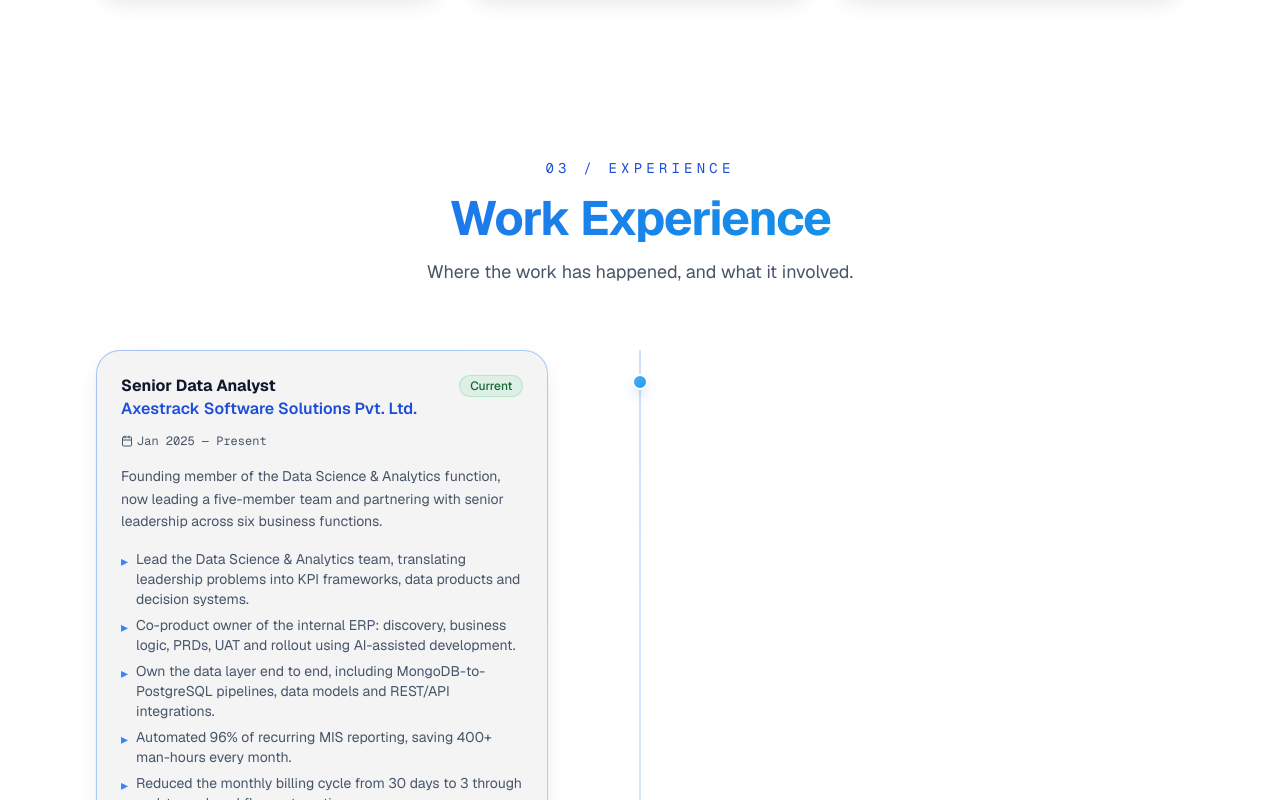
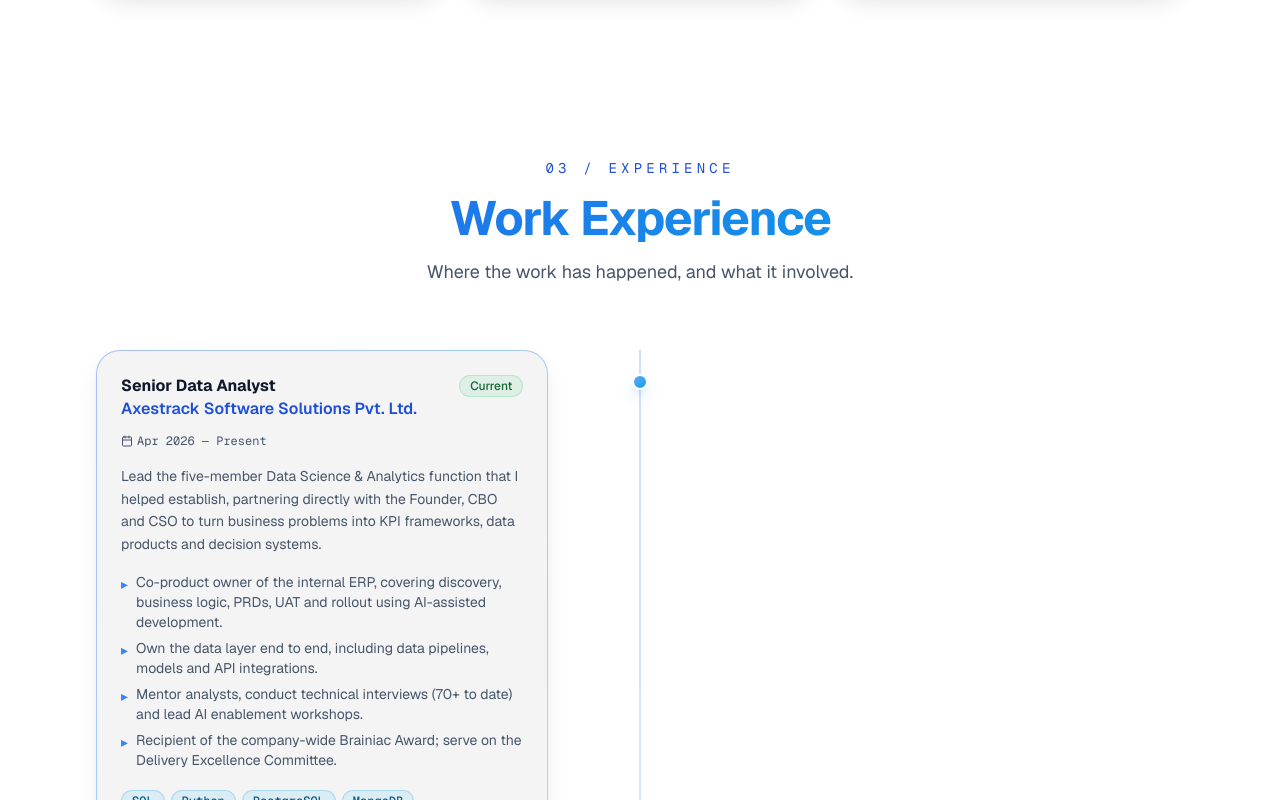
Before and after one commit to Vansh1502/vanshajgaur_portfolio, a Next.js app: page / in a window 1280 px wide. Shown: the part 2775-3575 px from the top of the page. Built offline with nearby package versions, Linux system fonts and the light colour scheme; no server answers.

Commit message:
Separate Axestrack promotion history and add resume-backed achievements

```diff
--- a/content/experience.ts
+++ b/content/experience.ts
@@ -1,38 +1,55 @@
 import type { Experience } from '@/types'
 export const EXPERIENCES: Experience[] = [
   {
-    _id: '1', company: 'Axestrack Software Solutions Pvt. Ltd.', role: 'Senior Data Analyst',
-    description: 'Founding member of the Data Science & Analytics function, now leading a five-member team and partnering with senior leadership across six business functions.',
+    _id: '1',
+    company: 'Axestrack Software Solutions Pvt. Ltd.',
+    role: 'Senior Data Analyst',
+    description: 'Lead the five-member Data Science & Analytics function that I helped establish, partnering directly with the Founder, CBO and CSO to turn business problems into KPI frameworks, data products and decision systems.',
     responsibilities: [
-      'Lead the Data Science & Analytics team, translating leadership problems into KPI frameworks, data products and decision systems.',
-      'Co-product owner of the internal ERP: discovery, business logic, PRDs, UAT and rollout using AI-assisted development.',
-      'Own the data layer end to end, including MongoDB-to-PostgreSQL pipelines, data models and REST/API integrations.',
+      'Co-product owner of the internal ERP, covering discovery, business logic, PRDs, UAT and rollout using AI-assisted development.',
+      'Own the data layer end to end, including data pipelines, models and API integrations.',
+      'Mentor analysts, conduct technical interviews (70+ to date) and lead AI enablement workshops.',
+      'Recipient of the company-wide Brainiac Award; serve on the Delivery Excellence Committee.',
+    ],
+    technologies: ['SQL', 'Python', 'PostgreSQL', 'MongoDB', 'Apache Superset', 'Power BI', 'REST APIs', 'ETL', 'AI-Assisted Development'],
+    startDate: '2026-04', current: true, order: 1,
+  },
+  {
+    _id: '2',
+    company: 'Axestrack Software Solutions Pvt. Ltd.',
+    role: 'Data Analyst — Founder’s Office',
+    description: 'Worked with the Founder, CBO and CSO and helped establish the company’s Data Science & Analytics function, translating business needs into data products and automation.',
+    responsibilities: [
       'Automated 96% of recurring MIS reporting, saving 400+ man-hours every month.',
       'Reduced the monthly billing cycle from 30 days to 3 through end-to-end workflow automation.',
       'Integrated 40–50 data sources and 200K+ row datasets into near real-time pipelines with sub-minute freshness.',
-      'Improved delivery efficiency by 12% and reduced manual data handling by 50%; conducted 70+ technical interviews.',
+      'Improved delivery efficiency by 12% and reduced manual data handling by 50%.',
     ],
-    technologies: ['SQL', 'Python', 'PostgreSQL', 'MongoDB', 'Apache Superset', 'Power BI', 'REST APIs', 'ETL', 'AI-Assisted Development'],
-    startDate: '2025-01', current: true, order: 1,
+    technologies: ['SQL', 'Python', 'PostgreSQL', 'MongoDB', 'Power BI', 'Apache Superset', 'Google Apps Script', 'VBA', 'ETL'],
+    startDate: '2025-01', endDate: '2026-03', current: false, order: 2,
   },
   {
-    _id: '2', company: 'S&P Global (via Quess Corp Limited)', role: 'Data Analyst — Russell 3000 10-Year Point-in-Time Project',
+    _id: '3',
+    company: 'S&P Global (via Quess Corp Limited)',
+    role: 'Data Analyst — Russell 3000 10-Year Point-in-Time Project',
     description: 'Deployed onsite with S&P Global’s Hierarchy Management team in Ahmedabad, supporting financial data quality and analytics.',
     responsibilities: [
       'Validated 100,000+ financial data points using SQL, Python and Excel for 10-year point-in-time analysis on Capital IQ, improving data accuracy by 30%.',
       'Supported Razor, an AI-driven analytics model, through statistical validation, anomaly detection and error analysis across financial datasets.',
     ],
     technologies: ['SQL', 'Python', 'Excel', 'Capital IQ', 'Statistical Validation', 'Anomaly Detection'],
-    startDate: '2024-09', endDate: '2024-12', current: false, order: 2,
+    startDate: '2024-09', endDate: '2024-12', current: false, order: 3,
   },
   {
-    _id: '3', company: 'Sardar Vallabhbhai National Institute of Technology (SVNIT), Surat', role: 'Research Intern — Suspicious Communication Detection',
+    _id: '4',
+    company: 'Sardar Vallabhbhai National Institute of Technology (SVNIT), Surat',
+    role: 'Research Intern — Suspicious Communication Detection',
     description: 'Analyzed packet capture files and messaging-app network traffic to identify app usage patterns and suspicious communication signals.',
     responsibilities: [
       'Analyzed PCAP files using PCAPdroid and Wireshark; categorized network traffic by IP addresses and port numbers.',
       'Collected and analyzed data from 35 messaging apps using Python libraries and visualized patterns through heatmaps.',
     ],
     technologies: ['Python', 'PCAPdroid', 'Wireshark', 'Network Traffic Analysis', 'Data Visualization'],
-    startDate: '2024-01', endDate: '2024-04', current: false, order: 3,
+    startDate: '2024-01', endDate: '2024-04', current: false, order: 4,
   },
 ]
```
